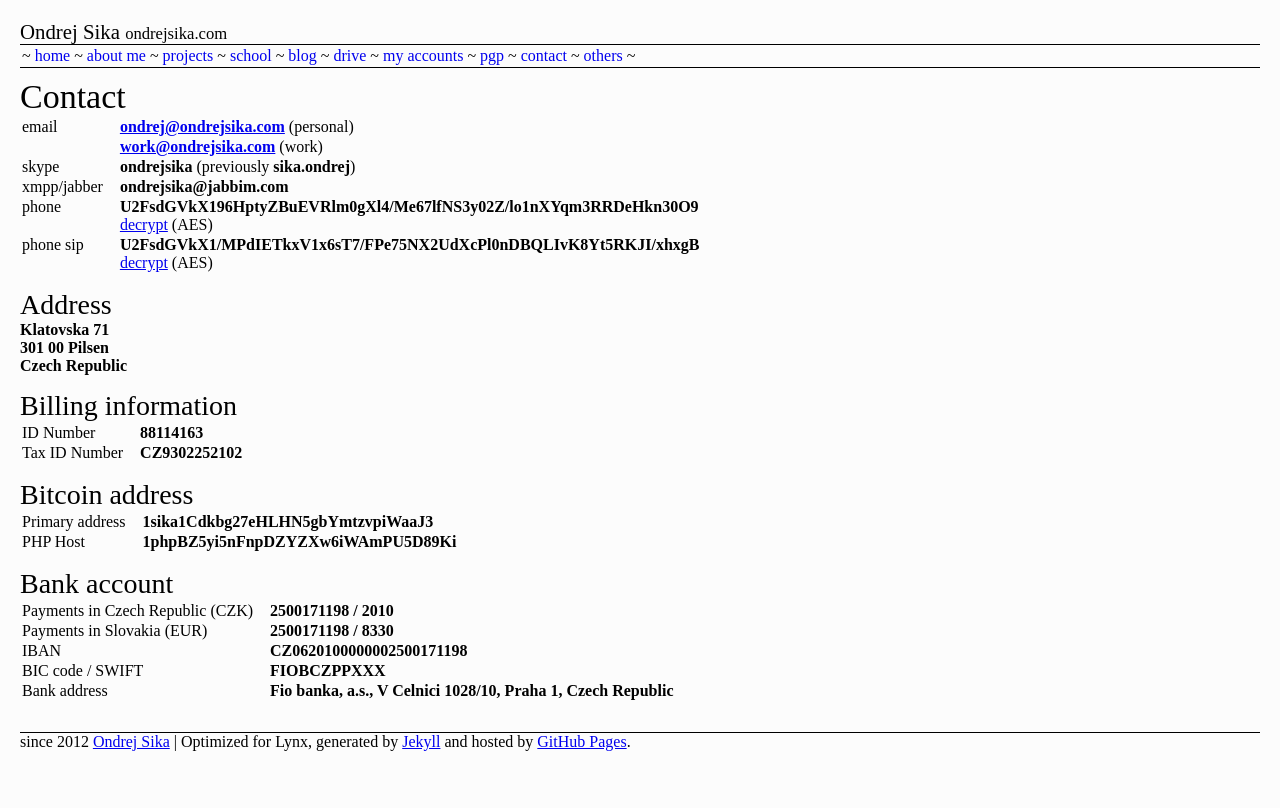
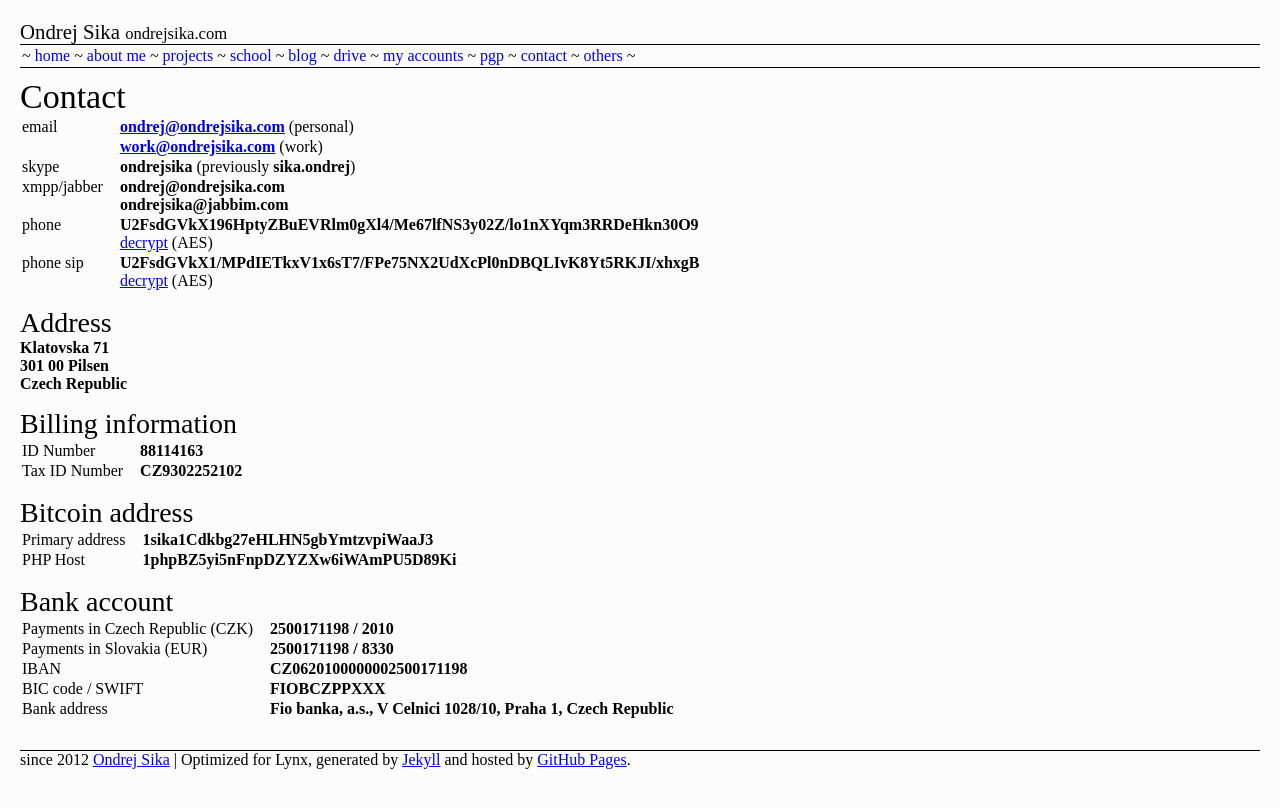
Before and after one commit to ondrejsika/ondrejsika.com, a Jekyll site: the page built from contact.html, in a window 1280 px wide. Shown: the top 808 px of the page. Built offline with Jekyll 4.4.1, drawn with Linux system fonts in a browser that asks for light colours; Markdown is read by kramdown in place of the engine named in the settings; comment, search, counter and statistics services are not loaded.

Commit message:
add jabber

```diff
--- a/contact.html
+++ b/contact.html
@@ -20,7 +20,8 @@
     </tr>
     <tr>
         <td>xmpp/jabber</td>
-        <td><b>ondrejsika@jabbim.com</b></td>
+        <td><b>ondrej@ondrejsika.com</b>
+        <br><b>ondrejsika@jabbim.com</b></td>
     </tr>
     <tr>
         <td>phone</td>
```
